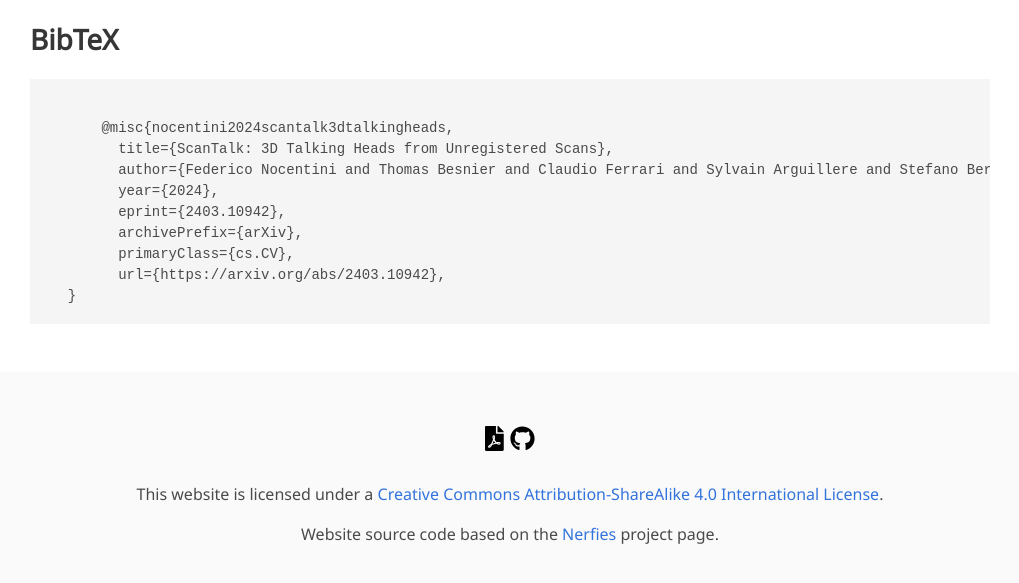
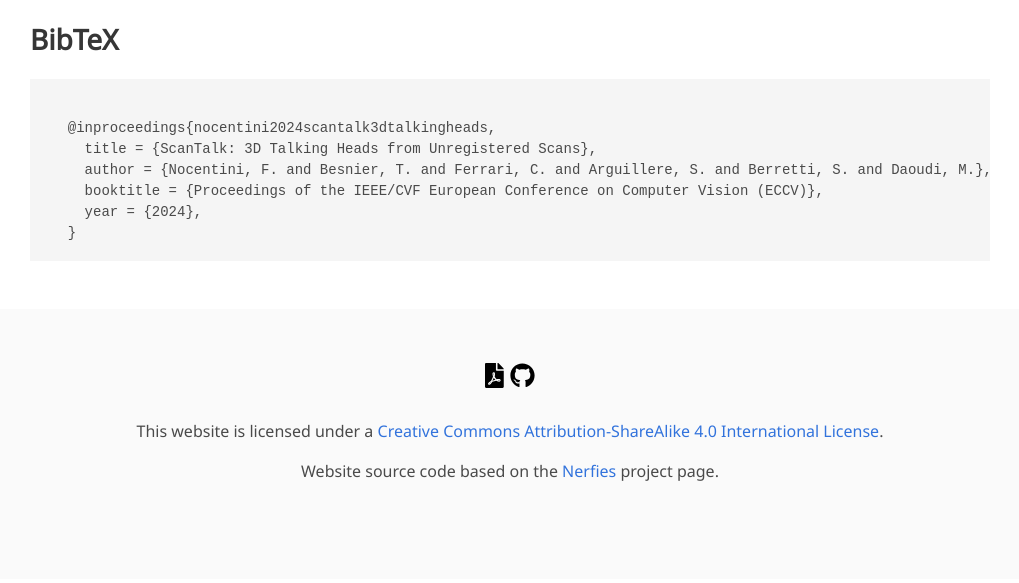
Before and after one commit to FedeNoce/fedenoce.github.io, a Jekyll site: the page scantalk/index.html, which Jekyll copies as it is, in a window 1280 px wide and 900 px high, scrolled down 2651 px, cut to the strip 258-841 px from the top of the window. Shown: the whole strip, without its empty margins (130-1149 px from the left). Built offline with Jekyll 4.4.1, drawn with Linux system fonts in a browser that asks for light colours; nearby versions of some CDN libraries; some web fonts are replaced; library files that are not in the unit come from our copies; a style sheet for code colours, icons or effects is not loaded.

Commit message:
modified:   scantalk/index.html

```diff
--- a/scantalk/index.html
+++ b/scantalk/index.html
@@ -298,14 +298,11 @@
   <div class="container is-max-desktop content">
     <h2 class="title">BibTeX</h2>
     <pre><code>
-      @misc{nocentini2024scantalk3dtalkingheads,
-        title={ScanTalk: 3D Talking Heads from Unregistered Scans},
-        author={Federico Nocentini and Thomas Besnier and Claudio Ferrari and Sylvain Arguillere and Stefano Berretti and Mohamed Daoudi},
-        year={2024},
-        eprint={2403.10942},
-        archivePrefix={arXiv},
-        primaryClass={cs.CV},
-        url={https://arxiv.org/abs/2403.10942},
+  @inproceedings{nocentini2024scantalk3dtalkingheads,
+    title = {ScanTalk: 3D Talking Heads from Unregistered Scans},
+    author = {Nocentini, F. and Besnier, T. and Ferrari, C. and Arguillere, S. and Berretti, S. and Daoudi, M.},
+    booktitle = {Proceedings of the IEEE/CVF European Conference on Computer Vision (ECCV)},
+    year = {2024},
   }
 </code></pre>
   </div>
```
